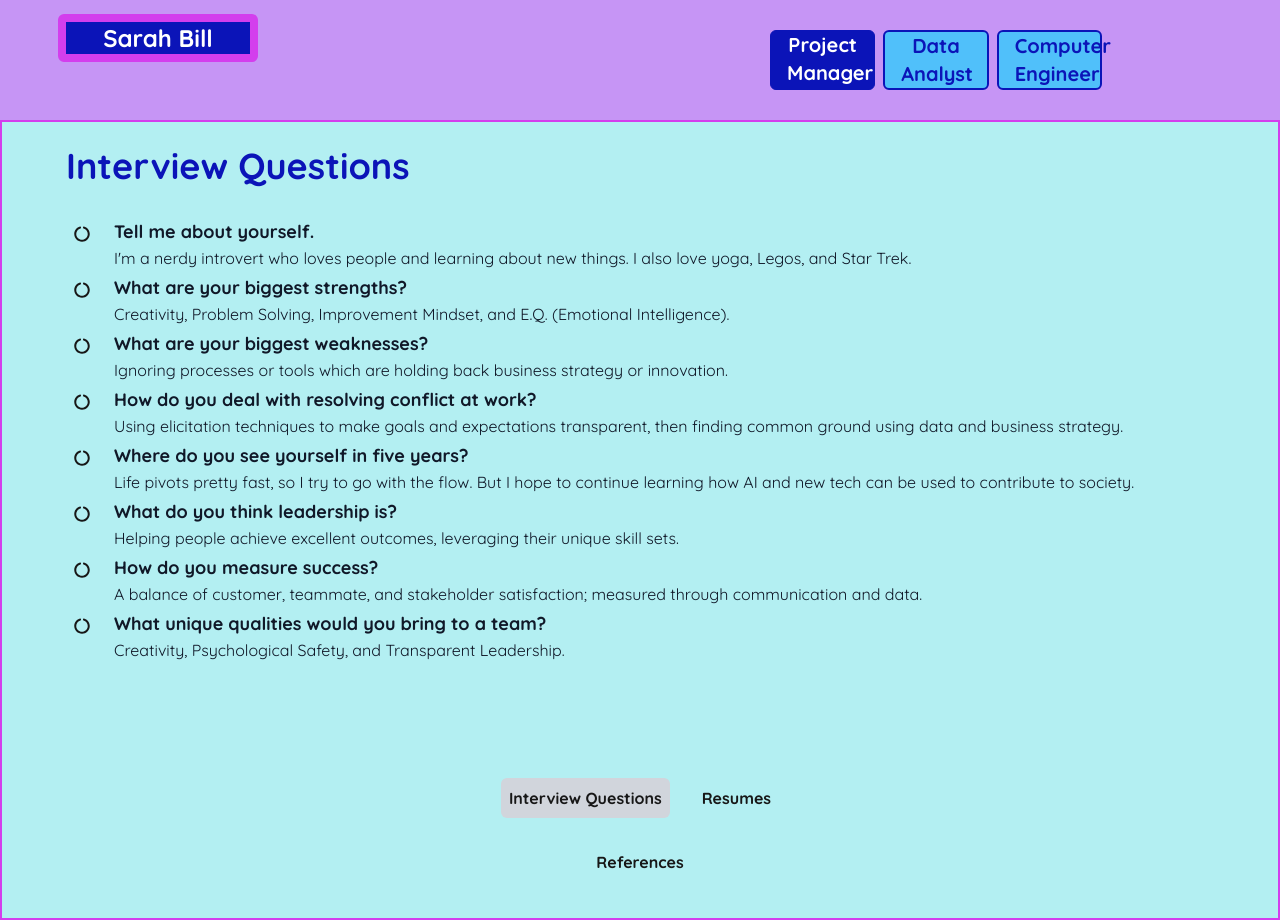
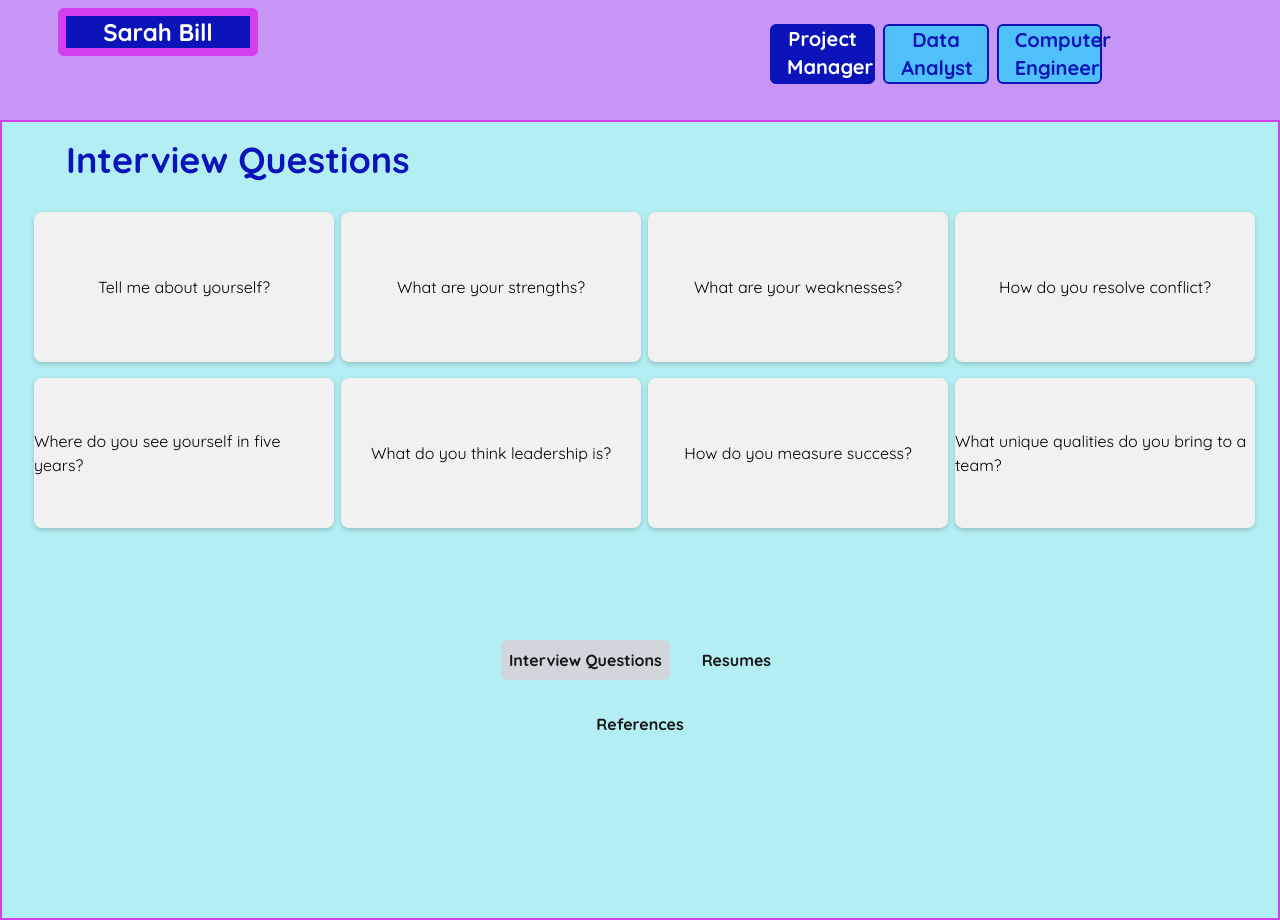
Before and after one commit to thekid1881/portfolio, a Next.js app: page /interview in a window 1280 px wide. Built offline with nearby package versions, Linux system fonts and the light colour scheme.

Commit message:
newer newest real changes

```diff
--- a/app/interview/page.js
+++ b/app/interview/page.js
@@ -1,11 +1,12 @@
 import Link from "next/link";
 import { FaCircleNotch } from "react-icons/fa";
+import { FlipCard } from "@/components/FlipCard";
 
 export default function Home() {
   return (
     <div className="grid grid-rows-[20px_1fr] items-center justify-items-center min-h-screen p-8 pb-20 pt-20 gap-16 mt-30 bg-[#b3eff2] border-solid border-2 border-[#d33eed]">
       <main className="flex flex-col gap-[32px] items-start min-h-screen">
-        <div className="flex flex-row items-start p-6 mt-106 mr-30">
+        <div className="flex flex-row items-start p-6 mt-70 mr-30">
           <Link
             href="/"
           >
@@ -39,110 +40,54 @@ export default function Home() {
         <div className="text-4xl text-[#0b14b8] font-extrabold ml-8">
           Interview Questions
         </div>
-        <div className="grid grid-rows-16">
-          <div className="flex flex-row row-start-1">
-            <FaCircleNotch
-              className="ml-10 mt-2"
+        <div className="grid grid-cols-4 gap-4">
+          <div className="grid-cols-subgrid col-start-1">
+            <FlipCard
+              frontContent={<h2>Tell me about yourself?</h2>}
+              backContent={<p>I'm a nerdy introvert who loves people and learning about new things. I also love yoga, Legos, and Star Trek.</p>}
             />
-            <p className="text-lg font-bold text-gray-900 ml-6">
-              Tell me about yourself.
-            </p>
           </div>
-          <div className="flex flex-row row-start-2 ml-10">
-            <p className="text-md text-gray-900 ml-10">
-            I'm a nerdy introvert who loves people and learning about new things. I also love yoga, Legos, and Star Trek.
-            </p>
+          <div className="grid-cols-subgrid col-start-2">
+            <FlipCard
+              frontContent={<h2>What are your strengths?</h2>}
+              backContent={<p>Creativity, Problem Solving, Improvement Mindset, and E.Q. (Emotional Intelligence).</p>}
+            />
           </div>
-          <div className="flex flex-row row-start-3">
-            <FaCircleNotch
-              className="ml-10 mt-2"
+          <div className="grid-cols-subgrid col-start-3">
+            <FlipCard
+              frontContent={<h2>What are your weaknesses?</h2>}
+              backContent={<p>Ignoring processes or tools which are holding back business strategy or innovation.</p>}
             />
-            <p className="text-lg font-bold text-gray-900 ml-6">
-              What are your biggest strengths?
-            </p>
           </div>
-          <div className="flex flex-row row-start-4 ml-10">
-            <p className="text-md text-gray-900 ml-10">
-              Creativity, Problem Solving, Improvement Mindset, and E.Q. (Emotional Intelligence).
-            </p>
+          <div className="grid-cols-subgrid col-start-4">
+            <FlipCard
+              frontContent={<h2>How do you resolve conflict?</h2>}
+              backContent={<p>Using elicitation techniques to make goals and expectations transparent, then finding common ground using data and business strategy.</p>}
+            />
           </div>
-          <div className="flex flex-row row-start-5">
-            <FaCircleNotch
-              className="ml-10 mt-2"
+          <div className="grid-cols-subgrid col-start-1">
+            <FlipCard
+              frontContent={<h2>Where do you see yourself in five years?</h2>}
+              backContent={<p>Life pivots pretty fast, so I try to go with the flow. But I hope to continue learning how AI and new tech can be used to contribute to society.</p>}
             />
-            <p className="text-lg font-bold text-gray-900 ml-6">
-              What are your biggest weaknesses?
-            </p>
           </div>
-          <div className="flex flex-row row-start-6 ml-10">
-            <p className="text-md text-gray-900 ml-10">
-              Ignoring processes or tools which are holding back business strategy or innovation.
-            </p>
+          <div className="grid-cols-subgrid col-start-2">
+            <FlipCard
+              frontContent={<h2>What do you think leadership is?</h2>}
+              backContent={<p>Helping people achieve excellent outcomes by finding and leveraging their unique skill sets.</p>}
+            />
           </div>
-          <div className="flex flex-row row-start-7">
-            <FaCircleNotch
-              className="ml-10 mt-2"
+          <div className="grid-cols-subgrid col-start-3">
+            <FlipCard
+              frontContent={<h2>How do you measure success?</h2>}
+              backContent={<p>A balance of customer, teammate, and stakeholder satisfaction; measured through communication and data.</p>}
             />
-            <p className="text-lg font-bold text-gray-900 ml-6">
-              How do you deal with resolving conflict at work?
-            </p>
           </div>
-          <div className="flex flex-row row-start-8 ml-10">
-            <p className="text-md text-gray-900 ml-10">
-              Using elicitation techniques to make goals and expectations transparent, then finding common ground using data and business strategy.
-            </p>
-          </div>
-          <div className="flex flex-row row-start-9">
-            <FaCircleNotch
-              className="ml-10 mt-2"
+          <div className="grid-cols-subgrid col-start-4">
+            <FlipCard
+              frontContent={<h2>What unique qualities do you bring to a team?</h2>}
+              backContent={<p>Creativity, Psychological Safety, and Transparent Leadership.</p>}
             />
-            <p className="text-lg font-bold text-gray-900 ml-6">
-              Where do you see yourself in five years?
-            </p>
-          </div>
-          <div className="flex flex-row row-start-10 ml-10">
-            <p className="text-md text-gray-900 ml-10">
-              Life pivots pretty fast, so I try to go with the flow. But I hope to continue learning how AI and new tech can be used to contribute to society.
-            </p>
-          </div>
-          <div className="flex flex-row row-start-11">
-            <FaCircleNotch
-              className="ml-10 mt-2"
-            />
-            <p className="text-lg font-bold text-gray-900 ml-6">
-              What do you think leadership is?
-            </p>
-          </div>
-          <div className="flex flex-row row-start-12 ml-10">
-            <p className="text-md text-gray-900 ml-10">
-              Helping people achieve excellent outcomes, leveraging their unique skill sets.
-            </p>
-          </div>
-          <div className="flex flex-row row-start-13">
-            <FaCircleNotch
-              className="ml-10 mt-2"
-            />
-            <p className="text-lg font-bold text-gray-900 ml-6">
-              How do you measure success?
-            </p>
-          </div>
-          <div className="flex flex-row row-start-14 ml-10">
-            <p className="text-md text-gray-900 ml-10">
-              A balance of customer, teammate, and stakeholder satisfaction; measured through communication and data.
-            </p>
-          </div>
-          <div className="flex flex-row row-start-15">
-            <FaCircleNotch
-              className="ml-10 mt-2"
-            />
-            <p className="text-lg font-bold text-gray-900 ml-6">
-              What unique qualities would you bring to a team?
-            </p>
-          </div>
-          <div className="flex flex-row row-start-16 ml-10">
-            <p className="text-md text-gray-900 ml-10">
-              Creativity, Psychological Safety, and Transparent Leadership.
-            </p>
           </div>
         </div>
         <div className="flex gap-[24px] flex-wrap items-center justify-center mx-110 mt-20">
--- /dev/null
+++ b/app/map/page.js
@@ -0,0 +1,5 @@
+export default function Map() {
+    return (
+        <div>THIS IS THE PROCESS MAP programschedule</div>
+    );
+}
--- a/app/resumes/page.js
+++ b/app/resumes/page.js
@@ -5,7 +5,7 @@ export default function Home() {
   return (
     <div className="grid grid-rows-[6px_1fr_20px] items-center justify-items-center min-h-screen p-8 pb-20 pt-20 gap-16 mt-50 bg-[#a3f5f7] border-solid border-2 border-[#d33eed]">
       <main className="flex flex-col gap-[32px] items-center min-h-screen">
-      <div className="flex flex-row items-start p-6 mt-65 mr-30">
+      <div className="flex flex-row items-start p-6 mt-45 mr-30">
           <Link
             href="/"
           >
@@ -36,9 +36,9 @@ export default function Home() {
             </Link>
           </div>
         </div>
-        <div className="grid grid-rows-3 gap-4 items-center mt-15">
+        <div className="grid grid-cols-3 gap-4 items-center mt-15">
             <a
-                className="row-start-1 mx-4 my-4 rounded-md border-2 border-solid border-[#0b14b8] transition-colors flex items-center justify-center bg-[#50c0fa] text-gray-800 gap-2 hover:bg-[#d1a9fc] hover:text-gray-800 font-bold text-lg h-10 p-6"
+                className="col-start-1 mx-4 my-4 rounded-md border-2 border-solid border-[#0b14b8] transition-colors flex items-center justify-center bg-[#50c0fa] text-gray-800 gap-2 hover:bg-[#d1a9fc] hover:text-gray-800 font-bold text-lg h-10 p-6"
                 href="/resumepm.pdf"
                 target="_blank"
                 rel="noopener noreferrer"
@@ -46,7 +46,7 @@ export default function Home() {
                 Project Manager Resume
             </a>
             <a
-                className="row-start-2 mx-4 my-4 rounded-md border-2 border-solid border-[#0b14b8] transition-colors flex items-center justify-center bg-[#50c0fa] text-gray-800 gap-2 hover:bg-[#d1a9fc] hover:text-gray-800 font-bold text-lg h-10 p-6"
+                className="col-start-2 mx-4 my-4 rounded-md border-2 border-solid border-[#0b14b8] transition-colors flex items-center justify-center bg-[#50c0fa] text-gray-800 gap-2 hover:bg-[#d1a9fc] hover:text-gray-800 font-bold text-lg h-10 p-6"
                 href="/resumeda.pdf"
                 target="_blank"
                 rel="noopener noreferrer"
@@ -54,7 +54,7 @@ export default function Home() {
                 Data & Business Analyst
             </a>
             <a
-                className="row-start-3 mx-4 my-4 rounded-md border-2 border-solid border-[#0b14b8] transition-colors flex items-center justify-center bg-[#50c0fa] text-gray-800 gap-2 hover:bg-[#d1a9fc] hover:text-gray-800 font-bold text-lg h-10 p-6"
+                className="col-start-3 mx-4 my-4 rounded-md border-2 border-solid border-[#0b14b8] transition-colors flex items-center justify-center bg-[#50c0fa] text-gray-800 gap-2 hover:bg-[#d1a9fc] hover:text-gray-800 font-bold text-lg h-10 p-6"
                 href="/resumesase.pdf"
                 target="_blank"
                 rel="noopener noreferrer"
```
Also changed, not shown: app/project/page.js (+33 -15 lines), public/processmap.png (added), public/retrospective.png (added).
